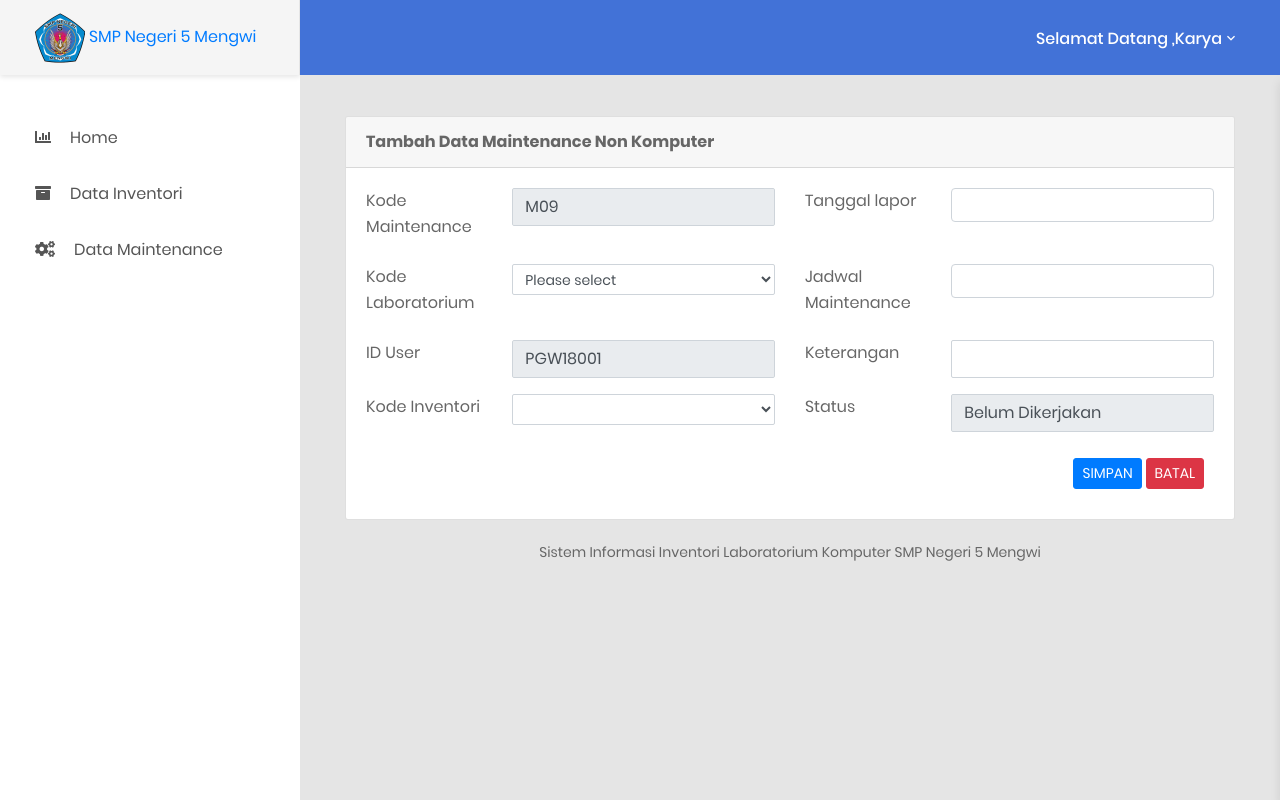
After one commit to rusli-nasir/inventory_app, a PHP site: page /pages/operator/tambah-mt-nonkomputer.php in a window 1280 px wide. The commit adds this page. Run offline with PHP 8.4, Linux system fonts and the light colour scheme; a user stored in the database is signed in; data comes from the database, SQL or seed files in the repository; both versions use the stored data as it was after the commit; lists and menus that the app fills with data are empty.

Commit message:
revisi data inventory

```diff
--- a/pages/admin/insert_komputer.php
+++ b/pages/admin/insert_komputer.php
@@ -22,9 +22,8 @@ $query = "INSERT INTO tabel_inventori_komputer VALUES ('$kd_komputer','$kd_lab',
 
 $hasil = mysqli_query($db, $query);
 if($hasil){
-    echo "<script>window.alert('Tambah Inventori Berhasil'); window.location.href='index.php'</script>";
+    echo "<script>window.alert('Tambah Inventori Berhasil'); window.location.href='data-komputer.php?kd_lab={$kd_lab}'</script>";
   }else{
-   print_r(mysqli_error($db));
    echo "<script>window.alert('Tambah Inventori Gagal'); window.location.href='insert_komputer.php'</script>";
   }
 
--- a/pages/admin/insert_non_komputer.php
+++ b/pages/admin/insert_non_komputer.php
@@ -14,7 +14,7 @@ $query = "INSERT INTO tabel_inventori_non_komputer VALUES ('$kd_inventori','$kd_
 
 $hasil = mysqli_query($db, $query);
 if($hasil){
-    echo "<script>window.alert('Tambah Inventori Berhasil'); window.location.href='index.php'</script>";
+    echo "<script>window.alert('Tambah Inventori Berhasil'); window.location.href='data-non-komputer.php?kd_lab={$kd_lab}'</script>";
   }else{
    echo "<script>window.alert('Tambah Inventori Gagal'); window.location.href='tambah-non-komputer.php'</script>";
   }
--- a/pages/admin/tambah-komputer.php
+++ b/pages/admin/tambah-komputer.php
@@ -3,7 +3,7 @@ include "../../config/koneksi.php";
 include "../../functions/query.php";
 include "validasi.php";
 $id = $_SESSION['id_user'];
-$kd_lab = $_GET['kd_lab']?:'KOMLAB';
+$kd_lab = $_GET['kd_lab']?$_GET['kd_lab'] . '/DKOM':'DKOM';
 // mencari kode user dengan nilai paling besar
 //$query = "SELECT max(kd_komputer) as maxKode FROM tabel_inventori_komputer";
 //$hasil = mysqli_query($db,$query);
--- a/pages/admin/tambah-non-komputer.php
+++ b/pages/admin/tambah-non-komputer.php
@@ -3,7 +3,7 @@ include "../../config/koneksi.php";
 include "../../functions/query.php";
 include "validasi.php";
 $id = $_SESSION['id_user'];
-$kd_lab = $_GET['kd_lab']?:'NONKOM';
+$kd_lab = $_GET['kd_lab']?$_GET['kd_lab'] . '/NKOM':'NKOM';
 // mencari kode user dengan nilai paling besar
 //$query = "SELECT max(kd_inventori) as maxKode FROM tabel_inventori_non_komputer";
 //$hasil = mysqli_query($db,$query);
--- a/pages/operator/insert_komputer.php
+++ b/pages/operator/insert_komputer.php
@@ -22,7 +22,7 @@ $query = "INSERT INTO tabel_inventori_komputer VALUES ('$kd_komputer','$kd_lab',
 
 $hasil = mysqli_query($db, $query);
 if($hasil){
-    echo "<script>window.alert('Tambah Inventori Berhasil'); window.location.href='index.php'</script>";
+    echo "<script>window.alert('Tambah Inventori Berhasil'); window.location.href='data-komputer.php?kd_lab={$kd_lab}'</script>";
   }else{
    echo "<script>window.alert('Tambah Inventori Gagal'); window.location.href='insert_komputer.php'</script>";
   }
--- a/pages/operator/insert_non_komputer.php
+++ b/pages/operator/insert_non_komputer.php
@@ -14,7 +14,7 @@ $query = "INSERT INTO tabel_inventori_non_komputer VALUES ('$kd_inventori','$kd_
 
 $hasil = mysqli_query($db, $query);
 if($hasil){
-    echo "<script>window.alert('Tambah Inventori Berhasil'); window.location.href='index.php'</script>";
+    echo "<script>window.alert('Tambah Inventori Berhasil'); window.location.href='data-non-komputer.php?kd_lab={$kd_lab}'</script>";
   }else{
    echo "<script>window.alert('Tambah Inventori Gagal'); window.location.href='tambah-non-komputer.php'</script>";
   }
--- a/pages/operator/sidebar.php
+++ b/pages/operator/sidebar.php
@@ -76,10 +76,16 @@ include "../../config/koneksi.php";
                         <i class="fas fa-gears"></i>Data Maintenance</a>
                     <ul class="list-unstyled navbar__sub-list js-sub-list">
                         <li>
-                            <a href="tambah-mt.php">Tambah</a>
+                            <a href="tambah-mt.php">Tambah Inventori Komputer</a>
                         </li>
                         <li>
-                            <a href="data-mt.php">Data Maintenance</a>
+                            <a href="tambah-mt-nonkomputer.php">Tambah Inventori Non Komputer</a>
+                        </li>
+                        <li>
+                            <a href="data-mt.php">Daftar Maintenance Komputer</a>
+                        </li>
+                        <li>
+                            <a href="data-mt-nonkomputer.php">Daftar Maintenance Non Komputer</a>
                         </li>
                     </ul>
                 </li>
--- a/pages/operator/tambah-komputer.php
+++ b/pages/operator/tambah-komputer.php
@@ -3,7 +3,7 @@ include "../../config/koneksi.php";
 include "../../functions/query.php";
 include "validasi.php";
 $id = $_SESSION['id_user'];
-$kd_lab = $_GET['kd_lab']?:'KOMLAB';
+$kd_lab = $_GET['kd_lab']?$_GET['kd_lab'] . '/DKOM':'DKOM';
 // mencari kode user dengan nilai paling besar
 //$query = "SELECT max(kd_komputer) as maxKode FROM tabel_inventori_komputer";
 //$hasil = mysqli_query($db,$query);
--- /dev/null
+++ b/pages/operator/tambah-mt-nonkomputer.php
@@ -0,0 +1,218 @@
+<?php
+include "../../config/koneksi.php";
+include "validasi.php";
+$id = $_SESSION['id_user'];
+// mencari kode user dengan nilai paling besar
+$query = "SELECT max(kd_maintenance) as maxKode FROM tabel_maintenance";
+$hasil = mysqli_query($db,$query);
+$data = mysqli_fetch_array($hasil);
+$kom = $data['maxKode'];
+$noUrut = (int) substr($kom, 1, 3);
+$noUrut++;
+$char = "M";
+$kdKom = $char . sprintf("%02s", $noUrut);
+$cetakKode = $kdKom  ;
+?>
+<!DOCTYPE html>
+<html lang="en">
+
+<?php
+    include "../partial/head.html";
+?>
+
+<body class="animsition">
+    <div class="page-wrapper">
+        <!-- HEADER MOBILE-->
+        <?php
+        include "header-mobile.html";
+        ?>
+        <!-- END HEADER MOBILE-->
+
+        <!-- MENU SIDEBAR-->
+        <?php
+        include "sidebar.php";
+        ?>
+        <!-- END MENU SIDEBAR-->
+
+        <!-- PAGE CONTAINER-->
+        <div class="page-container">
+            <!-- HEADER DESKTOP-->
+            <?php
+        include "header-desktop.html";
+        ?>
+            <!-- HEADER DESKTOP-->
+
+            <!-- MAIN CONTENT-->
+            <div class="main-content">
+                <div class="section__content section__content--p30">
+                    <div class="container-fluid">
+                        <div class="row">
+                            <div class="col-lg-12">
+                                <div class="card">
+                                    <div class="card-header">
+                                        <strong>Tambah Data Maintenance Non Komputer</strong>
+                                    </div>
+                                    <div class="card-body card-block">
+                                        <form action="insert_maintenance_non.php" method="post" enctype="multipart/form-data" class="form-horizontal">
+                                            <div class="row form-group">
+                                                <div class="col col-md-2">
+                                                    <label for="text-input" class=" form-control-label">Kode Maintenance</label>
+                                                </div>
+                                                <div class="col-12 col-md-4">
+                                                    <input type="text" name="kode_mt" class="form-control" value="<?php echo $cetakKode; ?>" readonly="readonly">
+
+                                                </div>
+                                                <div class="col col-md-2">
+                                                    <label for="text-input" class=" form-control-label">Tanggal lapor</label>
+                                                </div>
+                                                <div class="col-12 col-md-4">
+                                                   <input id="tgl_mulai" type="text" class="form-control datepicker" name="tanggal_lapor" required>
+                                                </div>
+                                            </div>
+
+                                            <div class="row form-group">
+                                                <div class="col col-md-2">
+                                                    <label for="text-input" class=" form-control-label">Kode Laboratorium</label>
+                                                </div>
+                                                <div class="col-12 col-md-4">
+                                                     <?php
+                                                    include('../../config/koneksi.php');
+                                                    $query = "SELECT * FROM tabel_laboratorium";
+                                                    $hasil = mysqli_query($db, $query);
+                                                    $data_mt = array();
+                                                    while ($row = mysqli_fetch_assoc($hasil)) {
+                                                    $data_mt[] = $row;
+                                                     }
+                                                    ?>
+                                                   <select name="kode_lab" class="form-control-sm form-control" id="kd_lab">
+                                                      <option value="0">Please select</option>
+                                                      <?php foreach ($data_mt as $data) : ?>
+                                                      <option value="<?php echo $data['kd_lab'] ?>">
+                                                      <?php echo $data['kd_lab'] ?> | <?php echo $data['nama_lab'] ?> </option>
+                                                      <?php endforeach ?>
+                                                    </select>
+
+                                                </div>
+                                               <div class="col col-md-2">
+                                                    <label for="text-input" class=" form-control-label">Jadwal Maintenance</label>
+                                                </div>
+                                                <div class="col-12 col-md-4">
+                                                     <input id="tgl_akhir" type="text" class="form-control datepicker" name="jadwal_maintenance" required>
+                                                </div>
+                                            </div>
+
+                                            <div class="row form-group">
+                                                <div class="col col-md-2">
+                                                    <label for="text-input" class=" form-control-label">ID User</label>
+                                                </div>
+                                                <div class="col-12 col-md-4">
+                                                   <input type="text" name="id_user" class="form-control" readonly="readonly" value="<?php echo $id ?>">
+                                                </div>
+                                               <div class="col col-md-2">
+                                                    <label for="text-input" class=" form-control-label">Keterangan</label>
+                                                </div>
+                                                <div class="col-12 col-md-4">
+                                                    <input type="text" name="keterangan" class="form-control" required>
+
+                                                </div>
+                                            </div>
+
+                                             <div class="row form-group">
+                                               <div class="col col-md-2">
+                                                    <label for="text-input" class=" form-control-label">Kode Inventori</label>
+                                                </div>
+                                                <div class="col-12 col-md-4">
+                                            <select name="kd_inventori" class="form-control-sm form-control" id="kd_inventori">
+
+                                                    </select>
+                                                </div>
+                                                 <div class="col col-md-2">
+                                                    <label for="text-input" class=" form-control-label">Status</label>
+                                                </div>
+                                                <div class="col-12 col-md-4">
+                                                   <input type="text" name="status" class="form-control" value="Belum Dikerjakan" readonly>
+                                                </div>
+
+                                            </div>
+
+                                            <div class="button-submit">
+                                                <input type="submit" class="btn btn-primary btn-sm" value="SIMPAN"></input>
+                                                <input type="reset" class="btn btn-danger btn-sm" value="BATAL"></input>
+                                            </div>
+                                            </div>
+                                        </form>
+                                    </div>
+                                </div>
+                            </div>
+
+                        </div>
+                        <?php
+                        include "footer.html";
+                        ?>
+                    </div>
+                </div>
+            </div>
+        </div>
+
+    </div>
+
+     <?php
+ include"../partial/script.html";
+ ?>
+
+</body>
+
+</html>
+<!-- end document-->
+
+<script type="text/javascript">
+   $(function(){
+     $(".datepicker").datepicker({
+        format: 'yyyy-m-d',
+        autoclose: true,
+        todayHighlight: true,
+    });
+    $("#tgl_mulai").on('changeDate', function(selected) {
+        var startDate = new Date(selected.date.valueOf());
+        $("#tgl_akhir").datepicker('setStartDate', startDate);
+        if($("#tgl_mulai").val() > $("#tgl_akhir").val()){
+          $("#tgl_akhir").val($("#tgl_mulai").val());
+        }
+    });
+  });
+</script>
+
+<script>
+
+    $("#kd_lab").change(function(){
+
+        // variabel dari nilai combo box provinsi
+        var kd_lab = $("#kd_lab").val();
+
+        // tampilkan image load
+        $("#imgLoad").show("");
+
+        // mengirim dan mengambil data
+        $.ajax({
+            type: "POST",
+            dataType: "html",
+            url: "cari_non_komputer.php",
+            data: "kd_lab="+kd_lab,
+            success: function(msg){
+
+                // jika tidak ada data
+                if(msg == ''){
+                    alert('Tidak ada Inventori');
+                }
+
+                // jika dapat mengambil data,, tampilkan di combo box kota
+                else{
+                    $("#kd_inventori").html(msg);
+                }
+
+                // hilangkan image load
+                $("#imgLoad").hide();
+            }
+        });
+    });
+</script>
--- a/pages/operator/tambah-non-komputer.php
+++ b/pages/operator/tambah-non-komputer.php
@@ -3,7 +3,7 @@ include "../../config/koneksi.php";
 include "../../functions/query.php";
 include "validasi.php";
 $id = $_SESSION['id_user'];
-$kd_lab = $_GET['kd_lab']?:'KOMLAB';
+$kd_lab = $_GET['kd_lab']?$_GET['kd_lab'] . '/NKOM':'NKOM';
 // mencari kode user dengan nilai paling besar
 //$query = "SELECT max(kd_inventori) as maxKode FROM tabel_inventori_non_komputer";
 //$hasil = mysqli_query($db,$query);
```
Also changed, not shown: db_inventori.sql (+8 -5 lines), pages/operator/data-mt-nonkomputer.php (added, +116 -0 lines), pages/operator/insert_maintenance_non.php (added, +24 -0 lines).
